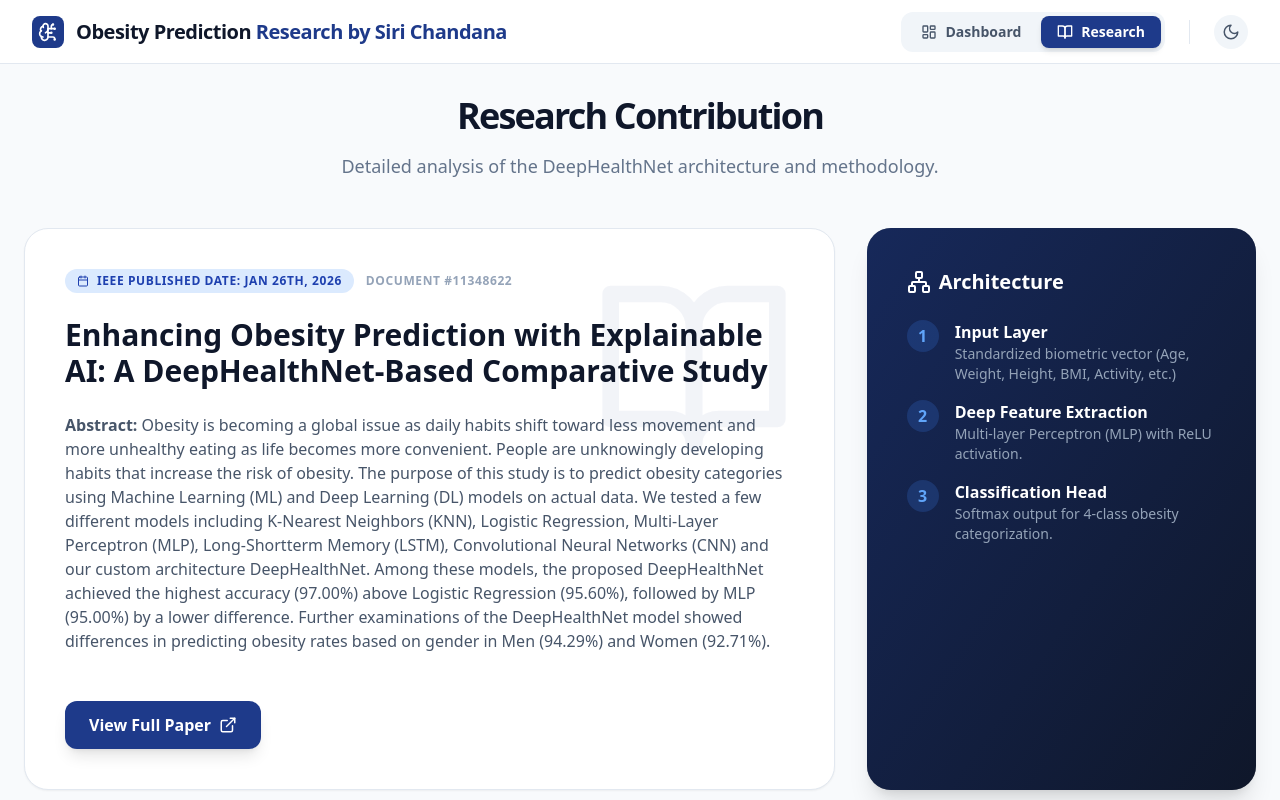
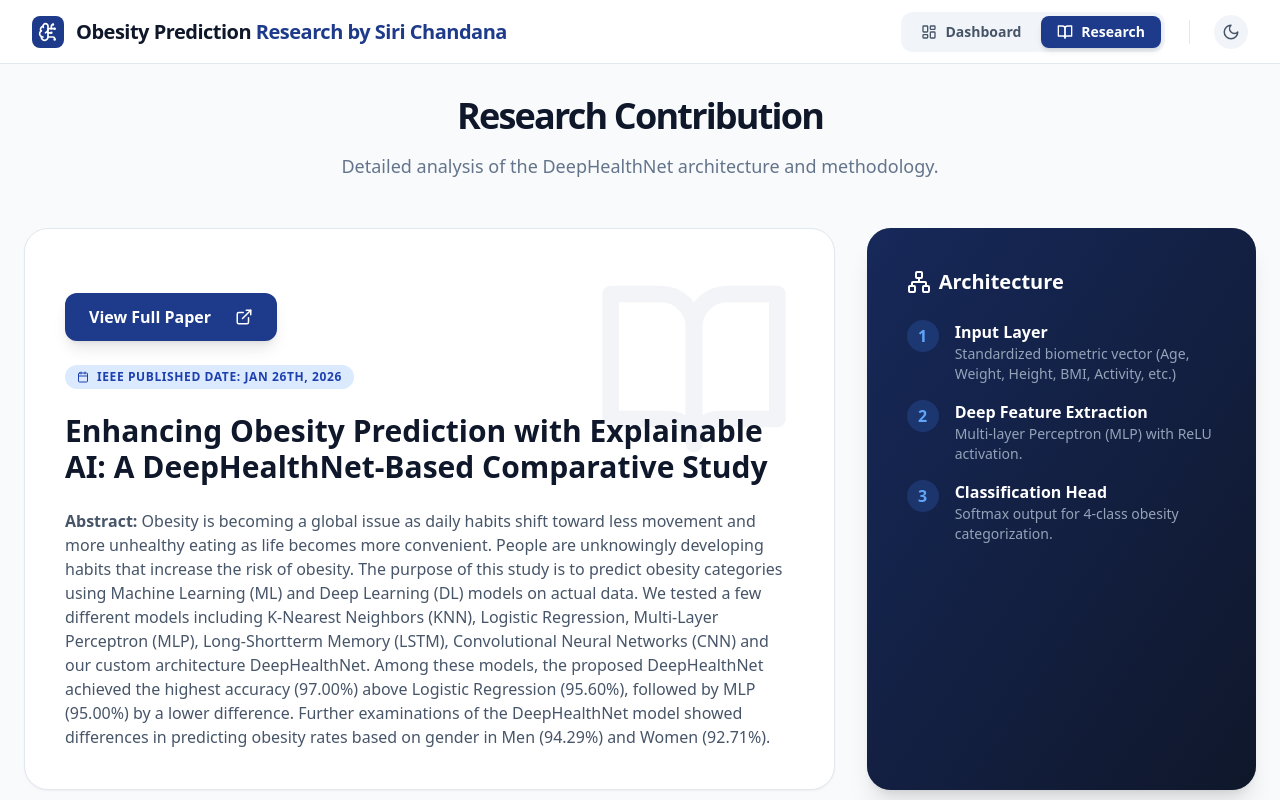
Before and after one commit to Sirichandanakota/Obesity_Prediction_with_Research_Paper_, a React (Vite) app: page / in a window 1280 px wide. Both pictures are taken after a click on the button "Research". Shown: the top 800 px of the page. Built offline with nearby package versions, Linux system fonts and the light colour scheme.

Commit message:
Refactor paper link and update layout
Removed duplicate link to the full paper and adjusted layout.

```diff
--- a/App.jsx
+++ b/App.jsx
@@ -413,21 +413,22 @@ overflow-x-auto whitespace-nowrap scrollbar-hide">
                         <BookOpen size={200} className="text-blue-900" />
                      </div>
                      <div className="relative z-10 space-y-6">
+                       <div className="pt-6">
+                          <a href="https://ieeexplore.ieee.org/document/11348622" target="_blank" rel="noopener noreferrer" className="inline-flex items-center gap-6 bg-blue-900 hover:bg-blue-800 text-white px-6 py-3 rounded-xl font-bold transition-all shadow-lg hover:shadow-blue-900/30 select-none">
+                            View Full Paper <ExternalLink size={18} />
+                          </a>
+                        </div>
                         <div className="flex flex-wrap items-center gap-3 mb-4">
                           <span className="bg-blue-100 text-blue-800 text-xs font-bold px-3 py-1 rounded-full uppercase tracking-wider flex items-center gap-2 select-none">
                             <Calendar size={12} /> IEEE Published Date: Jan 26th, 2026
                           </span>
-                          <span className="text-slate-400 text-xs font-bold uppercase tracking-wider select-none">Document #11348622</span>
+
+
                         </div>
                         <h3 className="text-2xl md:text-3xl font-black leading-tight text-slate-900 dark:text-white">Enhancing Obesity Prediction with Explainable AI: A DeepHealthNet-Based Comparative Study</h3>
                         <p className="text-slate-600 dark:text-slate-300 leading-relaxed font-medium text-sm md:text-base select-text">
                            <strong>Abstract:</strong> Obesity is becoming a global issue as daily habits shift toward less movement and more unhealthy eating as life becomes more convenient. People are unknowingly developing habits that increase the risk of obesity. The purpose of this study is to predict obesity categories using Machine Learning (ML) and Deep Learning (DL) models on actual data. We tested a few different models including K-Nearest Neighbors (KNN), Logistic Regression, Multi-Layer Perceptron (MLP), Long-Shortterm Memory (LSTM), Convolutional Neural Networks (CNN) and our custom architecture DeepHealthNet. Among these models, the proposed DeepHealthNet achieved the highest accuracy (97.00%) above Logistic Regression (95.60%), followed by MLP (95.00%) by a lower difference. Further examinations of the DeepHealthNet model showed differences in predicting obesity rates based on gender in Men (94.29%) and Women (92.71%).
                         </p>
-                        <div className="pt-6">
-                          <a href="https://ieeexplore.ieee.org/document/11348622" target="_blank" rel="noopener noreferrer" className="inline-flex items-center gap-2 bg-blue-900 hover:bg-blue-800 text-white px-6 py-3 rounded-xl font-bold transition-all shadow-lg hover:shadow-blue-900/30 select-none">
-                            View Full Paper <ExternalLink size={18} />
-                          </a>
-                        </div>
                      </div>
                   </div>
 
```
